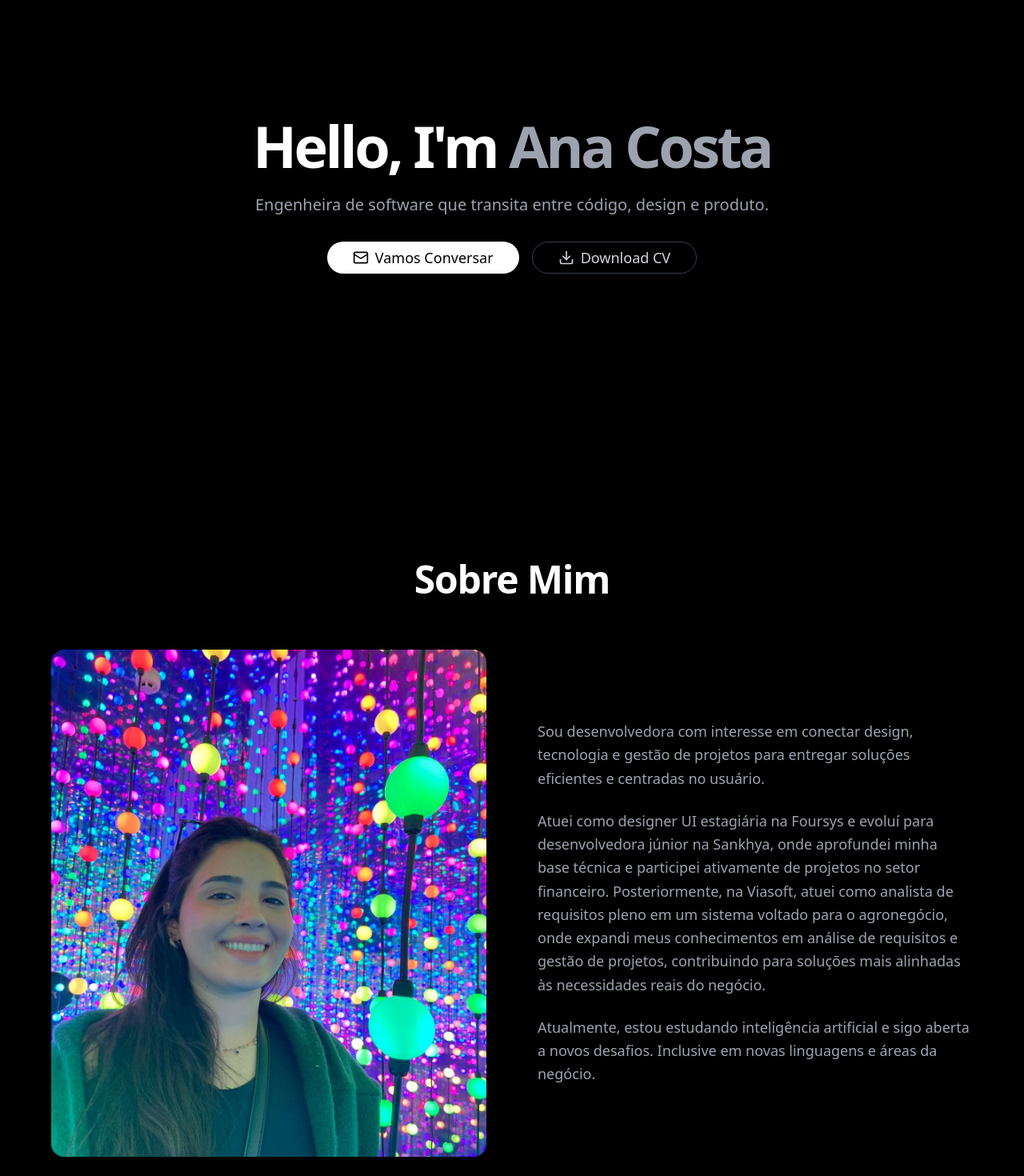
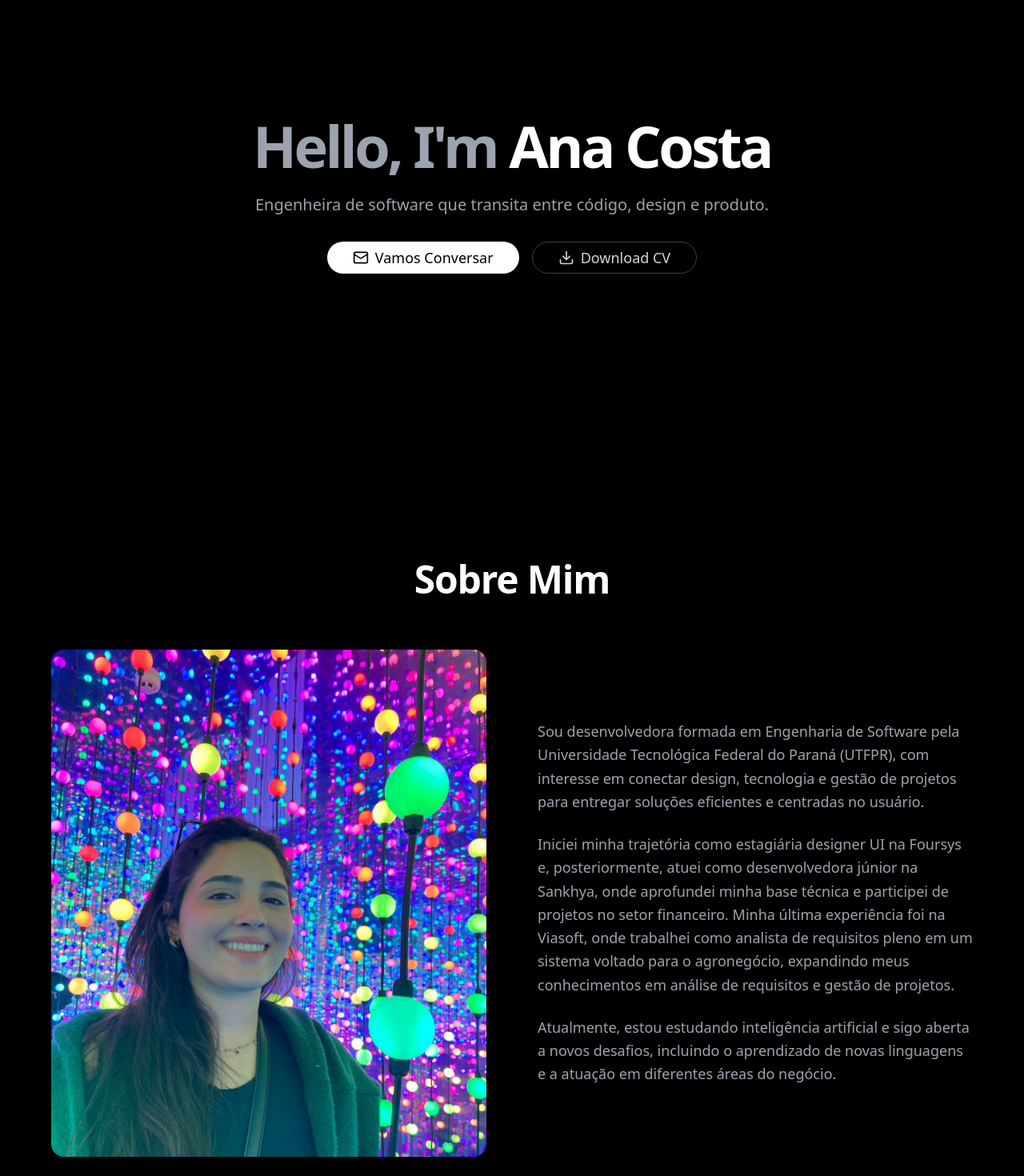
Before and after one commit to AnaBeCosta/portifolio, a React (Vite) app: page / in a window 1280 px wide. Shown: the part 180-1650 px from the top of the page at 80% size. Built offline with nearby package versions, Linux system fonts and the light colour scheme.

Commit message:
Ajustando informações

```diff
--- a/src/App.jsx
+++ b/src/App.jsx
@@ -61,7 +61,7 @@ const handleDownloadCV = () => {
 
   const skills = [
     { name: "Backend", icon: Layers, items: ["Java, Spring Boot, JPA", "Python", "REST APIs, Microsserviços", "JUnit, Wiremock"] },
-    { name: "Frontend", icon: Code, items: ["React", "Web Components", "UX/UI"] },
+    { name: "Frontend", icon: Code, items: ["React", "Web Components", "Flutter", "UX/UI"] },
   //  { name: "Inteligência Artificial", icon: BrainCircuit, items: ["TensorFlow", "PyTorch", "NLP"] },
     { name: "Metodologias e Soft Skills", icon: Palette, items: ["Scrum", "Kanban", "Confluence", "Jira", "Inglês intermediário"] },
     { name: "Ferramentas e DevOps", icon: CircuitBoard, items: ["Docker", "Git e GitHub Actions", "AWS e Google Cloud (básico)", "SonarQube", "DBeaver, PostgreSQL, NoSQL"] }
@@ -75,7 +75,7 @@ const handleDownloadCV = () => {
       link: "https://app.rocketseat.com.br/certificates/84b5e99a-b8ea-43da-bff3-ab07f64d2f4c",
     },
     {
-      title: "Devops",
+      title: "Cloud DevOps",
       issuer: "Alura",
       year: "2025",
     },
@@ -83,6 +83,7 @@ const handleDownloadCV = () => {
       title: "Workshop Python Básico",
       issuer: "WoMarkers Code",
       year: "2025",
+      link: "https://www.maismulheres.tech/certificates/6tckuboxql",
     }
   ];
 
@@ -151,8 +152,8 @@ const handleDownloadCV = () => {
                   className="mb-8"
                 >
                   <h1 className="text-5xl md:text-7xl font-extrabold mb-6 tracking-tighter">
-                    <TextoAnimado className="text-white"texto=" Hello, I'm" />
-                    <TextoAnimado className="text-gray-400" texto=" Ana Costa" />
+                    <TextoAnimado className="text-gray-400"texto=" Hello, I'm" />
+                    <TextoAnimado className="text-white" texto=" Ana Costa" />
                   </h1>
 
                   <p className="text-x md:text-xl text-gray-400 mb-8 max-w-2xl mx-auto">
@@ -214,11 +215,11 @@ const handleDownloadCV = () => {
                     className="space-y-6"
                   >
                     <p className="text-lg text-gray-400 leading-relaxed">
-                      Sou desenvolvedora com interesse em conectar design, tecnologia e gestão de projetos para entregar soluções eficientes e centradas no usuário.                                      </p>
+                      Sou desenvolvedora formada em Engenharia de Software pela Universidade Tecnológica Federal do Paraná (UTFPR), com interesse em conectar design, tecnologia e gestão de projetos para entregar soluções eficientes e centradas no usuário.                                       </p>
                     <p className="text-lg text-gray-400 leading-relaxed">
-                      Atuei como designer UI estagiária na Foursys e evoluí para desenvolvedora júnior na Sankhya, onde aprofundei minha base técnica e participei ativamente de projetos no setor financeiro. Posteriormente, na Viasoft, atuei como analista de requisitos pleno em um sistema voltado para o agronegócio, onde expandi meus conhecimentos em análise de requisitos e gestão de projetos, contribuindo para soluções mais alinhadas às necessidades reais do negócio.                               </p>
+                      Iniciei minha trajetória como estagiária designer UI na Foursys e, posteriormente, atuei como desenvolvedora júnior na Sankhya, onde aprofundei minha base técnica e participei de projetos no setor financeiro. Minha última experiência foi na Viasoft, onde trabalhei como analista de requisitos pleno em um sistema voltado para o agronegócio, expandindo meus conhecimentos em análise de requisitos e gestão de projetos.                                </p>
                     <p className="text-lg text-gray-400 leading-relaxed">
-                      Atualmente, estou estudando inteligência artificial e sigo aberta a novos desafios. Inclusive em novas linguagens e áreas da negócio.                              </p>
+                      Atualmente, estou estudando inteligência artificial e sigo aberta a novos desafios, incluindo o aprendizado de novas linguagens e a atuação em diferentes áreas do negócio.                              </p>
                   </motion.div>
                 </div>
               </div>
```
